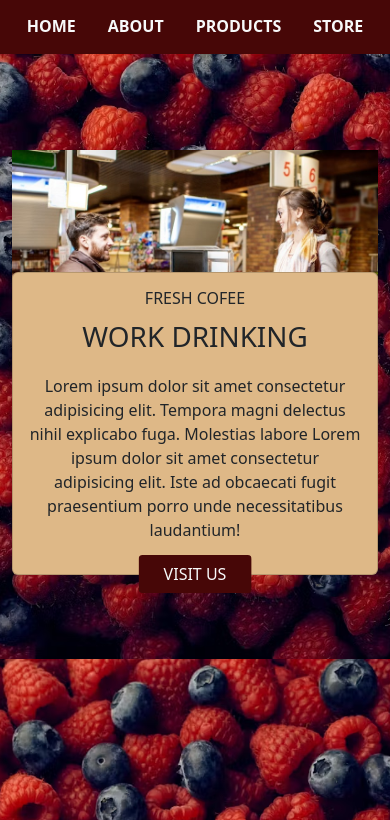
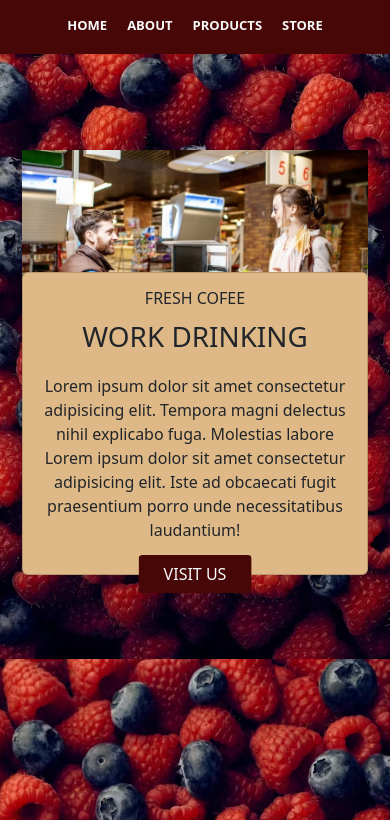
Before and after one commit to Menzamenza/tache06-bootstrap-prototype2, a plain HTML site: page index.html in a window 390 px wide. Shown: the part 185-1005 px from the top of the page. Drawn offline with nearby package versions, Linux system fonts and the light colour scheme.

Commit message:
reajustement de la navbar en mode responsif et des marges

```diff
--- a/style.css
+++ b/style.css
@@ -133,4 +133,11 @@ body{
     .marge{
         margin: 100% 0;
     }
+    .grand{
+        width: 95%;
+    }
+    .nav a{
+        font-size: small;
+        padding: 10px;
+    }
 }
```
Also changed, not shown: store.html (+1 -1 lines).
